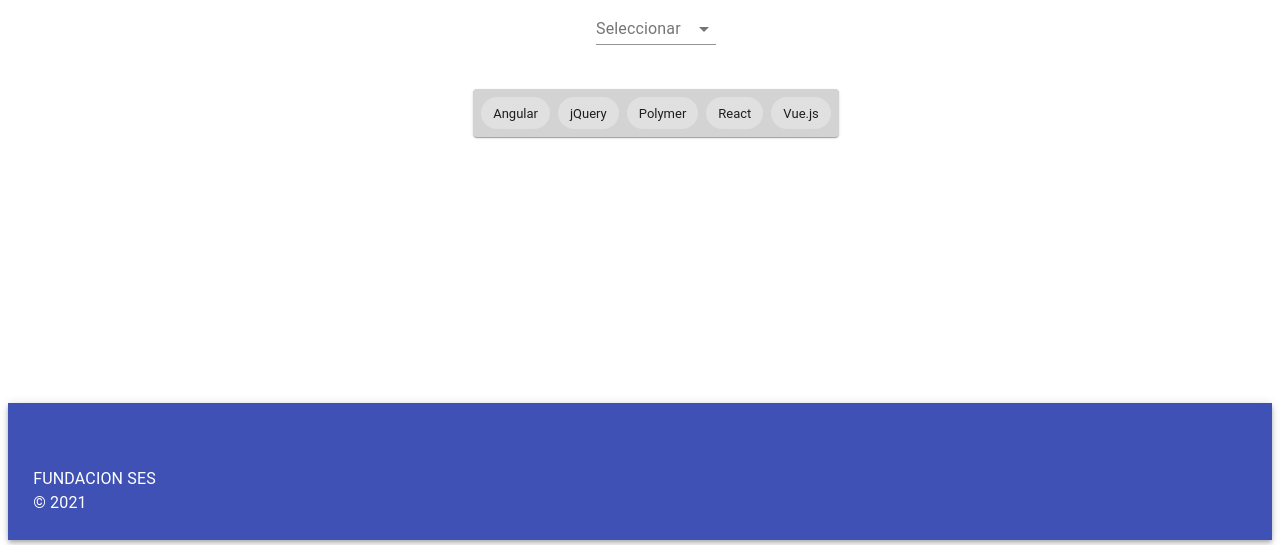
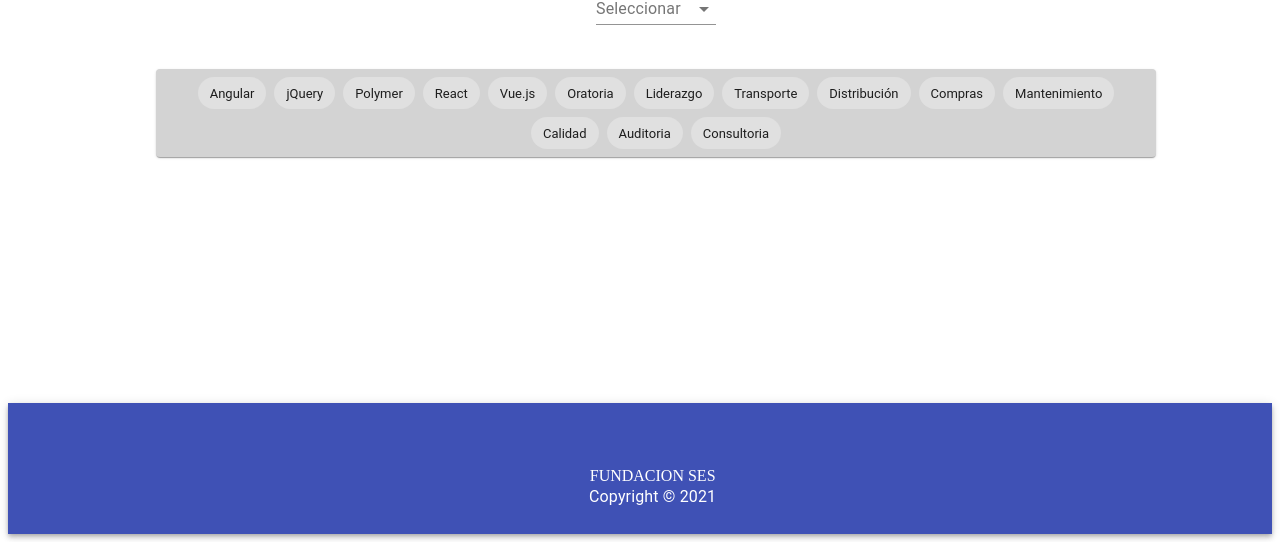
Before and after one commit to buenoaires21/team-7, a React (Create React App) app in the folder skillsearch/: page /showSkills in a window 1280 px wide. Shown: the part 369-914 px from the top of the page. Built offline with nearby package versions, Linux system fonts and the light colour scheme.

Commit message:
new change front

```diff
--- a/skillsearch/src/Components/ChartGraphics.jsx
+++ b/skillsearch/src/Components/ChartGraphics.jsx
@@ -14,14 +14,14 @@
 import { Animation } from '@devexpress/dx-react-chart';
 
 const data = [
-  { skill: 'Javascript', area: 12 },
-  { skill: 'Python', area: 7 },
-  { skill: 'Excel', area: 15 },
-  { skill: 'Tango', area: 7 },
-  { skill: 'Photoshop', area: 6 },
-  { skill: 'GDS', area: 10 },
-  { skill: 'SAP', area: 2 },
-  { skill: 'Github', area: 30 },
+  { skill: 'Excel', area: 500 },
+  { skill: 'React', area: 334 },
+  { skill: 'Office', area: 1000 },
+  { skill: 'Internet', area: 68 },
+  { skill: 'Planos', area: 45 },
+  { skill: 'Estructura', area: 29 },
+  { skill: 'Python', area: 27 },
+  { skill: 'HTML', area: 26 },
 ];
 const softSkills = [
   { skill: 'Oratoria', area: 30 },
--- a/skillsearch/src/Components/EditSkills.jsx
+++ b/skillsearch/src/Components/EditSkills.jsx
@@ -16,7 +16,7 @@
 import Fab from "@material-ui/core/Fab";
 import Interaction from "./Interaction";
 import Tooltip from "@material-ui/core/Tooltip";
-import Modal from "@material-ui/core/Modal";
+
 const useStyles = makeStyles((theme) => ({
   root: {
     backgroundColor: "lightgray",
@@ -68,7 +68,14 @@
   return (
     <Box className={classes.cont}>
       <Card className={classes.root} variant="outlined">
-        <Typography>Añadir habilidad</Typography>
+        <Typography
+          style={{ marginTop: "2%" }}
+          component="h1"
+          variant="h4"
+          align="center"
+        >
+          Añadir habilidad
+        </Typography>
         <CardContent>
           <form className={classes.root} noValidate autoComplete="off">
             <Box
--- a/skillsearch/src/Components/Footer.jsx
+++ b/skillsearch/src/Components/Footer.jsx
@@ -1,29 +1,30 @@
 import React from "react";
-import {
-  Typography,
-  AppBar,
-  Toolbar,
-  Container,
-  Box
-} from "@material-ui/core";
+import { Typography, AppBar, Toolbar, Container, Box } from "@material-ui/core";
 
 const Footer = () => {
   return (
     <AppBar position="static" color="primary">
-    <Container maxWidth="md">
-      <Toolbar>
-      </Toolbar>
-    </Container>
-    <Box style={{display:"flex",  flexDirection: "column", alignItems:"flex-start", marginLeft:"2%", marginBottom:"2%"}}>
-        <Typography align='right'  variant="body1" color="inherit">
+      <Container maxWidth="md">
+        <Toolbar></Toolbar>
+      </Container>
+      <Box
+        style={{
+          display: "flex",
+          flexDirection: "column",
+          alignItems: "center",
+          marginLeft: "2%",
+          marginBottom: "2%",
+          justifyItems: "flex-end",
+        }}
+      >
+        <Typography component="h7" align="right" variant="h7" color="inherit">
           FUNDACION SES
         </Typography>
-        <Typography align='right'  variant="body1" color="inherit">
-          © 2021
+        <Typography align="right" variant="body1" color="inherit">
+          Copyright © 2021
         </Typography>
-
-        </Box>
-  </AppBar>
+      </Box>
+    </AppBar>
   );
 };
 
--- a/skillsearch/src/Components/GrisImages.jsx
+++ b/skillsearch/src/Components/GrisImages.jsx
@@ -1,31 +1,31 @@
-import React from 'react';
-import { makeStyles } from '@material-ui/core/styles';
-import GridList from '@material-ui/core/GridList';
-import GridListTile from '@material-ui/core/GridListTile';
-import GridListTileBar from '@material-ui/core/GridListTileBar';
-import IconButton from '@material-ui/core/IconButton';
-import StarBorderIcon from '@material-ui/icons/StarBorder';
+import React from "react";
+import { makeStyles } from "@material-ui/core/styles";
+import GridList from "@material-ui/core/GridList";
+import GridListTile from "@material-ui/core/GridListTile";
+import GridListTileBar from "@material-ui/core/GridListTileBar";
+import IconButton from "@material-ui/core/IconButton";
+import StarBorderIcon from "@material-ui/icons/StarBorder";
 // import tileData from './tileData';
 
 const useStyles = makeStyles((theme) => ({
   root: {
-    display: 'flex',
-    flexWrap: 'wrap',
-    justifyContent: 'space-around',
-    overflow: 'hidden',
+    display: "flex",
+    flexWrap: "wrap",
+    justifyContent: "space-around",
+    overflow: "hidden",
     backgroundColor: theme.palette.background.paper,
   },
   gridList: {
-    flexWrap: 'nowrap',
+    flexWrap: "nowrap",
     // Promote the list into his own layer on Chrome. This cost memory but helps keeping high FPS.
-    transform: 'translateZ(0)',
+    transform: "translateZ(0)",
   },
   title: {
     color: theme.palette.primary.light,
   },
   titleBar: {
     background:
-      'linear-gradient(to top, rgba(0,0,0,0.7) 0%, rgba(0,0,0,0.3) 70%, rgba(0,0,0,0) 100%)',
+      "linear-gradient(to top, rgba(0,0,0,0.7) 0%, rgba(0,0,0,0.3) 70%, rgba(0,0,0,0) 100%)",
   },
 }));
 
@@ -47,28 +47,31 @@
  * ];
  */
 
-const tileData=[
+const tileData = [
   {
-      img: "https://scontent.flhr3-3.fna.fbcdn.net/v/t1.6435-9/179863055_10225039532840552_5269906250517645872_n.jpg?_nc_cat=103&ccb=1-3&_nc_sid=730e14&_nc_ohc=rW4S4BIQ7wwAX-w_DbE&_nc_ht=scontent.flhr3-3.fna&oh=bbe54a1893bee06d923339e4a1f54b76&oe=60B0E731",
-      title: 'Image',
-      author: 'author',
+    img:
+      "https://scontent.flhr3-3.fna.fbcdn.net/v/t1.6435-9/179863055_10225039532840552_5269906250517645872_n.jpg?_nc_cat=103&ccb=1-3&_nc_sid=730e14&_nc_ohc=rW4S4BIQ7wwAX-w_DbE&_nc_ht=scontent.flhr3-3.fna&oh=bbe54a1893bee06d923339e4a1f54b76&oe=60B0E731",
+    title: "Image",
+    author: "author",
   },
   {
-        img: "https://scontent.flhr3-3.fna.fbcdn.net/v/t1.6435-9/180069826_10225039533920579_1660169892433130650_n.jpg?_nc_cat=103&ccb=1-3&_nc_sid=730e14&_nc_ohc=nCEIrSRbns8AX8y65DK&_nc_ht=scontent.flhr3-3.fna&oh=f0a0884452953533ea75d14ead3ad38f&oe=60B2FFC4",
-        title: 'Image',
-        author: 'author',
+    img:
+      "https://scontent.flhr3-3.fna.fbcdn.net/v/t1.6435-9/180069826_10225039533920579_1660169892433130650_n.jpg?_nc_cat=103&ccb=1-3&_nc_sid=730e14&_nc_ohc=nCEIrSRbns8AX8y65DK&_nc_ht=scontent.flhr3-3.fna&oh=f0a0884452953533ea75d14ead3ad38f&oe=60B2FFC4",
+    title: "Image",
+    author: "author",
   },
   {
-        img: "https://scontent.flhr3-3.fna.fbcdn.net/v/t1.6435-9/179703122_10225039534920604_3139410931383944164_n.jpg?_nc_cat=111&ccb=1-3&_nc_sid=730e14&_nc_ohc=25U0Y85OXEEAX-losvj&_nc_ht=scontent.flhr3-3.fna&oh=bea47c40927d29592cf710c572093a75&oe=60B3CEB1",
-        title: 'Image',
-        author: 'author',
+    img: "https://www.fundses.org.ar/sites/default/files/nota_fp.jpg",
+    title: "Image",
+    author: "author",
   },
   {
-        img: "https://scontent.flhr3-3.fna.fbcdn.net/v/t1.6435-9/179538191_10225039554801101_3666815956137432846_n.jpg?_nc_cat=110&ccb=1-3&_nc_sid=730e14&_nc_ohc=8GK0o9HRYIYAX93s8pF&_nc_ht=scontent.flhr3-3.fna&oh=e18aaf0d508027157489d8ea466fcecf&oe=60B22821",
-        title: 'Image',
-        author: 'author',
-      }
-]
+    img:
+      "https://www.fundses.org.ar/sites/default/files/nota_practicas_educativas.jpg",
+    title: "Image",
+    author: "author",
+  },
+];
 export default function SingleLineGridList() {
   const classes = useStyles();
 
@@ -79,12 +82,10 @@
           <GridListTile key={tile.img}>
             <img src={tile.img} alt={tile.title} />
             <GridListTileBar
-
               classes={{
                 root: classes.titleBar,
                 title: classes.title,
               }}
-
             />
           </GridListTile>
         ))}
--- a/skillsearch/src/Components/Home.jsx
+++ b/skillsearch/src/Components/Home.jsx
@@ -1,30 +1,25 @@
 import React from "react";
 
 import { Link } from "react-router-dom";
-import Button from '@material-ui/core/Button';
+import Button from "@material-ui/core/Button";
 import { Box, Typography } from "@material-ui/core";
-import ButtonStyle from "./ButtonStyle"
-import GrisImages from "./GrisImages"
+import ButtonStyle from "./ButtonStyle";
+import GrisImages from "./GrisImages";
 const Home = () => {
   return (
-    <div style={{marginTop:"2%"}}>
+    <div style={{ marginTop: "2%" }}>
       <GrisImages />
-    <div style={{height:"325px" , display:"flex", alignItems:"center", justifyContent:"center" , flexDirection:"column"}}>
-      {/* <Box style={{display:"flex", flexDirection:"row"}}>
-        <Link  style={{ textDecoration: "none", color: "white" }} to="/EditSkills">
-      <Button style={{height:"150px", width:"400px"}} variant="contained">AÑADIR NUEVA HABILIDAD</Button>
-
-           </Link>
-
-           <Link  style={{ textDecoration: "none", color: "white" }} to="/ShowSkills">
-      <Button style={{height:"150px", width:"400px", marginLeft:"5%"}} variant="contained" color="primary">
-        VISUALIZAR HABILIDADES EXISTENTES
-      </Button>
-      </Link>
-      </Box> */}
-
-<ButtonStyle/>
-    </div>
+      <div
+        style={{
+          height: "325px",
+          display: "flex",
+          alignItems: "center",
+          justifyContent: "center",
+          flexDirection: "column",
+        }}
+      >
+        <ButtonStyle />
+      </div>
     </div>
   );
 };
--- a/skillsearch/src/Components/Selector.jsx
+++ b/skillsearch/src/Components/Selector.jsx
@@ -17,9 +17,9 @@
   },
 }));
 
-export default function Selector() {
+export default function Selector({selector, setSelector}) {
   const classes = useStyles();
-  const [selector, setSelector] = React.useState('');
+
   const [open, setOpen] = React.useState(false);
 
   const handleChange = (event) => {
@@ -33,7 +33,7 @@
   const handleOpen = () => {
     setOpen(true);
   };
-  const areas = ['Comercial, Ventas y Negocios','Administración, Contabilidad y Finanzas','Tecnología, Sistemas y Telecomunicaciones','Producción y Manufactura','Oficios y Otros','Abastecimiento y Logística','Salud, Medicina y Farmacia','Recursos Humanos y Capacitación']
+  const areas = ['Comercial', "Tecnologia", 'Producción','Abastecimiento']
 
   return (
     <div>
--- a/skillsearch/src/Components/ShowSkills.jsx
+++ b/skillsearch/src/Components/ShowSkills.jsx
@@ -1,4 +1,4 @@
-import React from "react";
+import React ,{useState}from "react";
 import { makeStyles } from "@material-ui/core/styles";
 import Selector from "./Selector"
 import {
@@ -52,15 +52,31 @@
 }));
 
 export default function ShowSkills() {
+  const [selector,setSelector]=useState("")
   const classes = useStyles();
   const bull = <span className={classes.bullet}>•</span>;
   const [chipData, setChipData] = React.useState([
-    { key: 0, label: "Angular" },
-    { key: 1, label: "jQuery" },
-    { key: 2, label: "Polymer" },
-    { key: 3, label: "React" },
-    { key: 4, label: "Vue.js" },
+
+    { key: 0, label: "Angular" , area:"Tecnologia"},
+    { key: 1, label: "jQuery", area:"Tecnologia" },
+    { key: 2, label: "Polymer" ,area:"Tecnologia"},
+    { key: 3, label: "React", area:"Tecnologia"},
+    { key: 5, label: "Vue.js", area:"Tecnologia"},
+    { key: 6, label: "Oratoria", area:"Comercial"},
+    { key: 7, label: "Liderazgo", area:"Comercial"},
+    { key: 8, label: "Transporte", area:"Abastecimiento"},
+    { key: 9, label: "Distribución", area:"Abastecimiento"},
+    { key: 10, label: "Compras", area:"Abastecimiento"},
+    { key: 11, label: "Mantenimiento", area:"Producción"},
+    { key: 12, label: "Calidad", area:"Producción"},
+    { key: 13, label: "Auditoria", area:"Producción"},
+    { key: 14, label: "Consultoria", area:"Producción"},
+
+
+
+
   ]);
+
 
 
   return (
@@ -79,7 +95,7 @@
 
 
             <Typography style={{ marginTop: "2%" }}>Áreas</Typography>
-            <Selector/>
+            <Selector setSelector={setSelector} selector={selector}/>
               <Box
                 style={{
                     flexDirection: "column",
```
Lines whose indentation alone changed are shown as unchanged.
